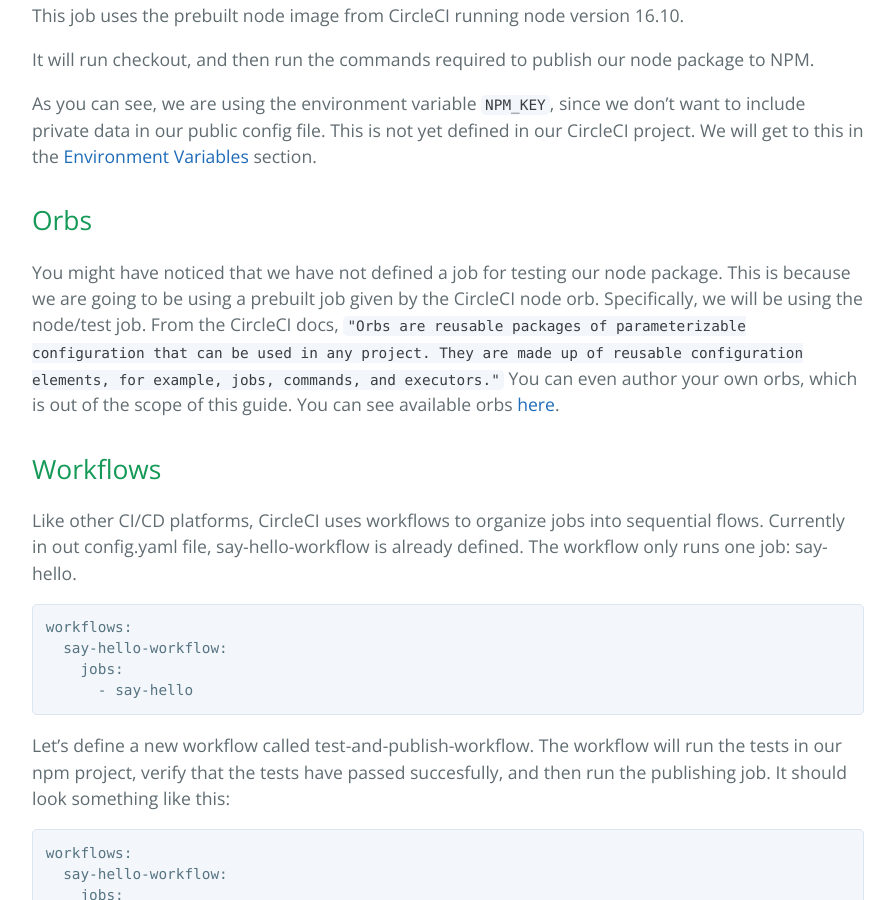
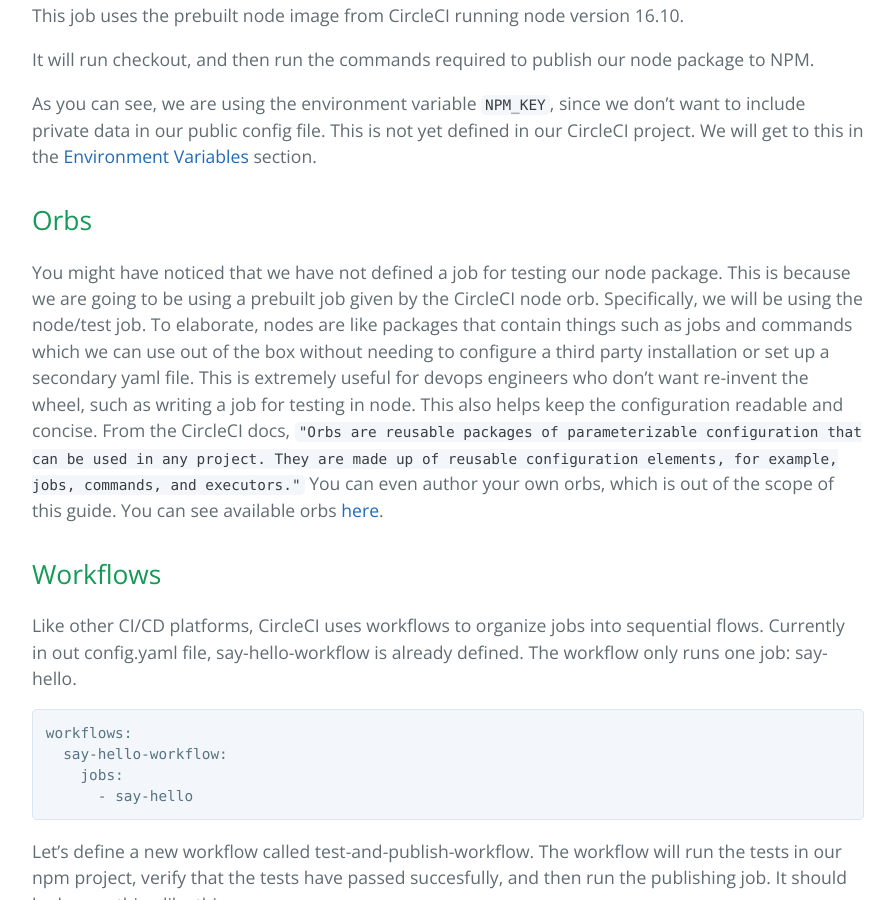
Before and after one commit to learning-software-engineering/learning-software-engineering.github.io, a Jekyll site: the page built from Topics/Development_Process/CircleCI.md, in a window 1280 px wide and 900 px high, scrolled down 4108 px. Shown: the whole window, without its empty margins (192-1087 px from the left). Built offline with Jekyll 4.4.1, drawn with Linux system fonts in a browser that asks for light colours; our own code applies the rules of GitHub Pages for plain Markdown files.

Commit message:
Added detail and clarification on Orbs section

```diff
--- a/Topics/Development_Process/CircleCI.md
+++ b/Topics/Development_Process/CircleCI.md
@@ -113,7 +113,7 @@
 
 ## Orbs
 
-You might have noticed that we have not defined a job for testing our node package. This is because we are going to be using a prebuilt job given by the CircleCI node orb. Specifically, we will be using the node/test job. From the CircleCI docs, `"Orbs are reusable packages of parameterizable configuration that can be used in any project. They are made up of reusable configuration elements, for example, jobs, commands, and executors."` You can even author your own orbs, which is out of the scope of this guide. You can see available orbs [here]('https://circleci.com/developer/orbs').
+You might have noticed that we have not defined a job for testing our node package. This is because we are going to be using a prebuilt job given by the CircleCI node orb. Specifically, we will be using the node/test job. To elaborate, nodes are like packages that contain things such as jobs and commands which we can use out of the box without needing to configure a third party installation or set up a secondary yaml file. This is extremely useful for devops engineers who don't want re-invent the wheel, such as writing a job for testing in node. This also helps keep the configuration readable and concise. From the CircleCI docs, `"Orbs are reusable packages of parameterizable configuration that can be used in any project. They are made up of reusable configuration elements, for example, jobs, commands, and executors."` You can even author your own orbs, which is out of the scope of this guide. You can see available orbs [here]('https://circleci.com/developer/orbs').
 
 
 ## Workflows
```
